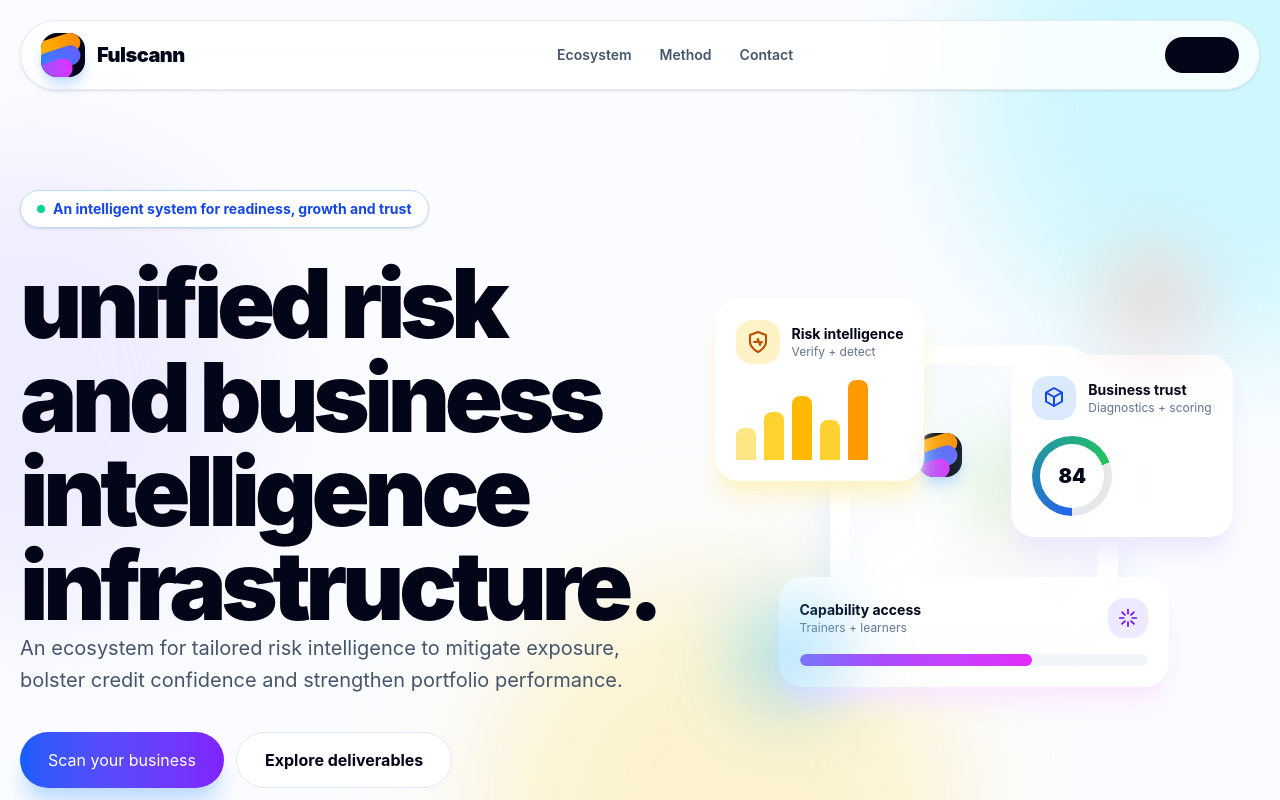
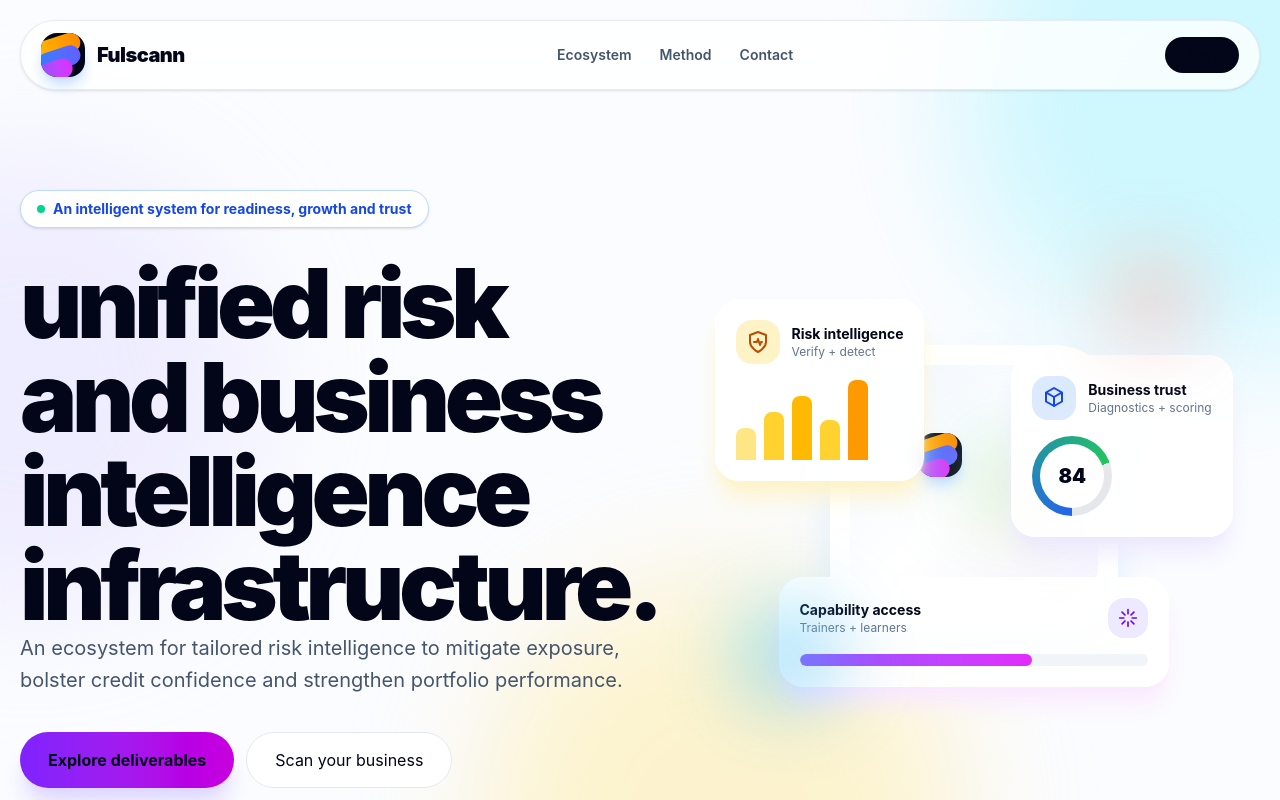
Before and after one commit to nexxintel-tech/fulscann-site, a React (Vite) app: page / in a window 1280 px wide. Shown: the top 800 px of the page. Built offline with nearby package versions, Linux system fonts and the light colour scheme.

Commit message:
Update explore CTA to Fulscann link

```diff
--- a/src/FulscannInterface.jsx
+++ b/src/FulscannInterface.jsx
@@ -631,17 +631,22 @@ export default function FulscannInterface() {
               </p>
 
               <div className="mt-9 flex flex-col gap-3 sm:flex-row">
+                <a
+                  href="https://explore.fulscann.com"
+                  target="_blank"
+                  rel="noreferrer"
+                  className="inline-flex h-14 items-center justify-center rounded-full bg-gradient-to-r from-violet-600 to-fuchsia-600 px-7 text-base font-bold text-white shadow-xl shadow-violet-200 transition hover:opacity-95"
+                >
+                  Explore deliverables
+                </a>
+
                 <button
                   type="button"
                   onClick={() => setScanOpen(true)}
-                  className="inline-flex h-14 items-center justify-center rounded-full bg-gradient-to-r from-blue-600 to-violet-600 px-7 text-base font-bold text-white shadow-xl shadow-blue-200 transition hover:opacity-95"
+                  className="inline-flex h-14 items-center justify-center rounded-full border border-slate-200 bg-white px-7 text-base font-bold text-slate-950 transition hover:bg-slate-50"
                 >
                   Scan your business
                 </button>
-
-                <a href="#method" className="inline-flex h-14 items-center justify-center rounded-full border border-slate-200 bg-white px-7 text-base font-bold text-slate-950 transition hover:bg-slate-50">
-                  Explore deliverables
-                </a>
               </div>
             </motion.div>
 
```
